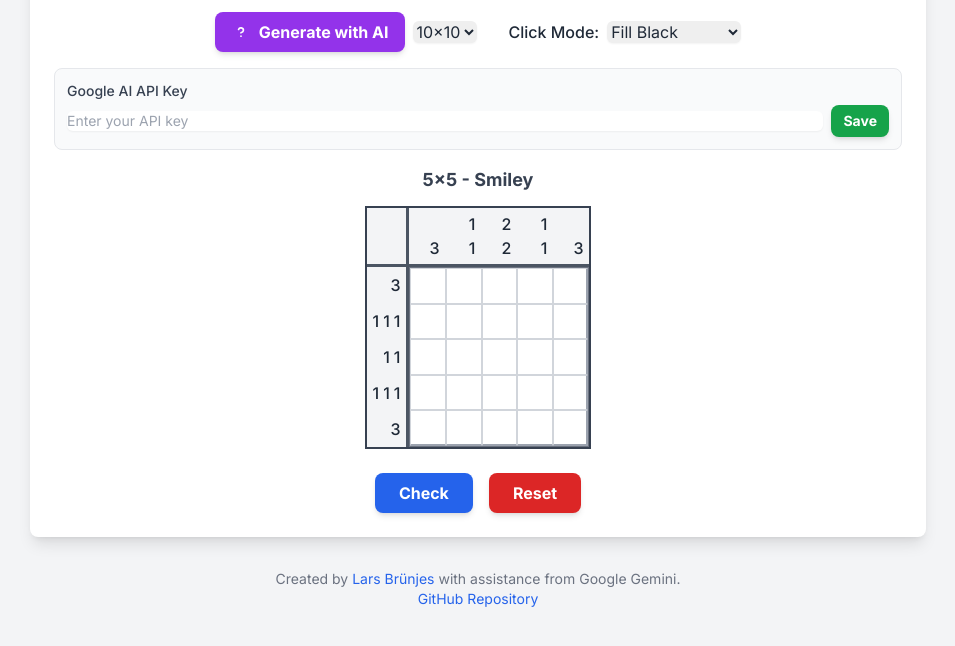
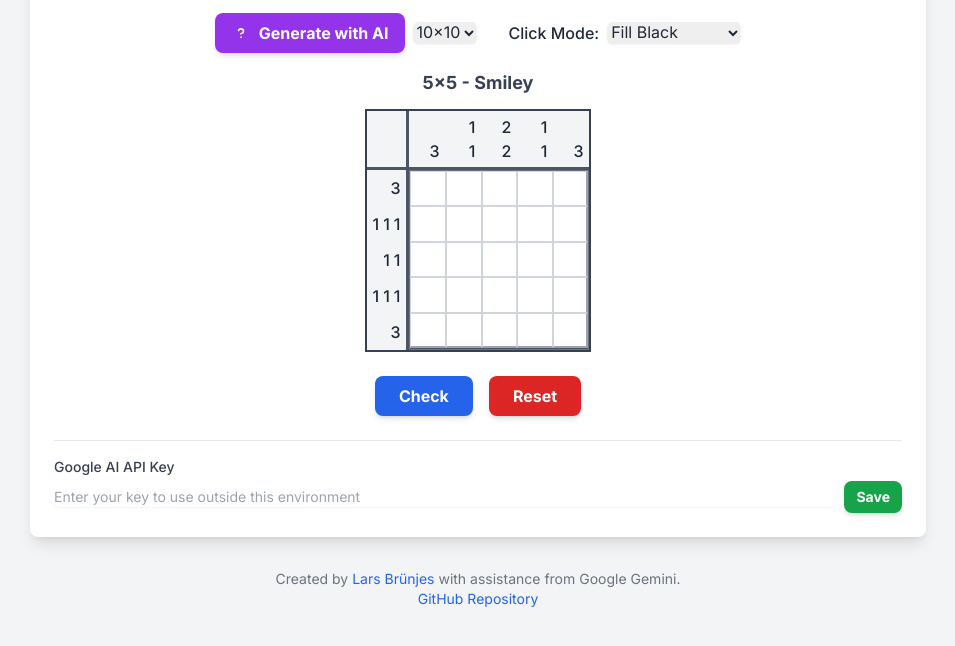
Before and after one commit to brunjlar/ai-nonogram, a plain HTML site: page index.html in a window 1280 px wide. Shown: the part 128-774 px from the top of the page, without its empty margins (162-1117 px from the left). Drawn offline with nearby package versions, Linux system fonts and the light colour scheme.

Commit message:
small rearrangement

```diff
--- a/index.html
+++ b/index.html
@@ -135,15 +135,6 @@
             </div>
         </div>
 
-        <!-- API Key Section -->
-        <div class="mt-4 p-3 bg-gray-50 rounded-lg border">
-             <label for="api-key-input" class="block text-sm font-medium text-gray-700">Google AI API Key</label>
-             <div class="flex items-center gap-2 mt-1">
-                <input type="password" id="api-key-input" class="flex-grow block w-full shadow-sm sm:text-sm border-gray-300 rounded-md" placeholder="Enter your API key">
-                <button id="save-key-btn" class="px-3 py-1.5 bg-green-600 text-white text-sm font-semibold rounded-lg shadow-md hover:bg-green-700">Save</button>
-             </div>
-        </div>
-
         <div id="puzzle-info" class="text-center my-4 h-6">
             <span id="puzzle-title" class="font-semibold text-lg text-gray-700">5x5 - Smiley</span>
         </div>
@@ -158,6 +149,15 @@
         <div class="flex justify-center gap-4 mt-6">
             <button id="check-btn" class="px-6 py-2 bg-blue-600 text-white font-semibold rounded-lg shadow-md hover:bg-blue-700 focus:outline-none focus:ring-2 focus:ring-blue-500 focus:ring-opacity-75">Check</button>
             <button id="reset-btn" class="px-6 py-2 bg-red-600 text-white font-semibold rounded-lg shadow-md hover:bg-red-700 focus:outline-none focus:ring-2 focus:ring-red-500 focus:ring-opacity-75">Reset</button>
+        </div>
+
+        <!-- API Key Section (Moved to bottom) -->
+        <div class="mt-6 pt-4 border-t">
+             <label for="api-key-input" class="block text-sm font-medium text-gray-700">Google AI API Key</label>
+             <div class="flex items-center gap-2 mt-1">
+                <input type="password" id="api-key-input" class="flex-grow block w-full shadow-sm sm:text-sm border-gray-300 rounded-md" placeholder="Enter your key to use outside this environment">
+                <button id="save-key-btn" class="px-3 py-1.5 bg-green-600 text-white text-sm font-semibold rounded-lg shadow-md hover:bg-green-700">Save</button>
+             </div>
         </div>
     </div>
 
```
